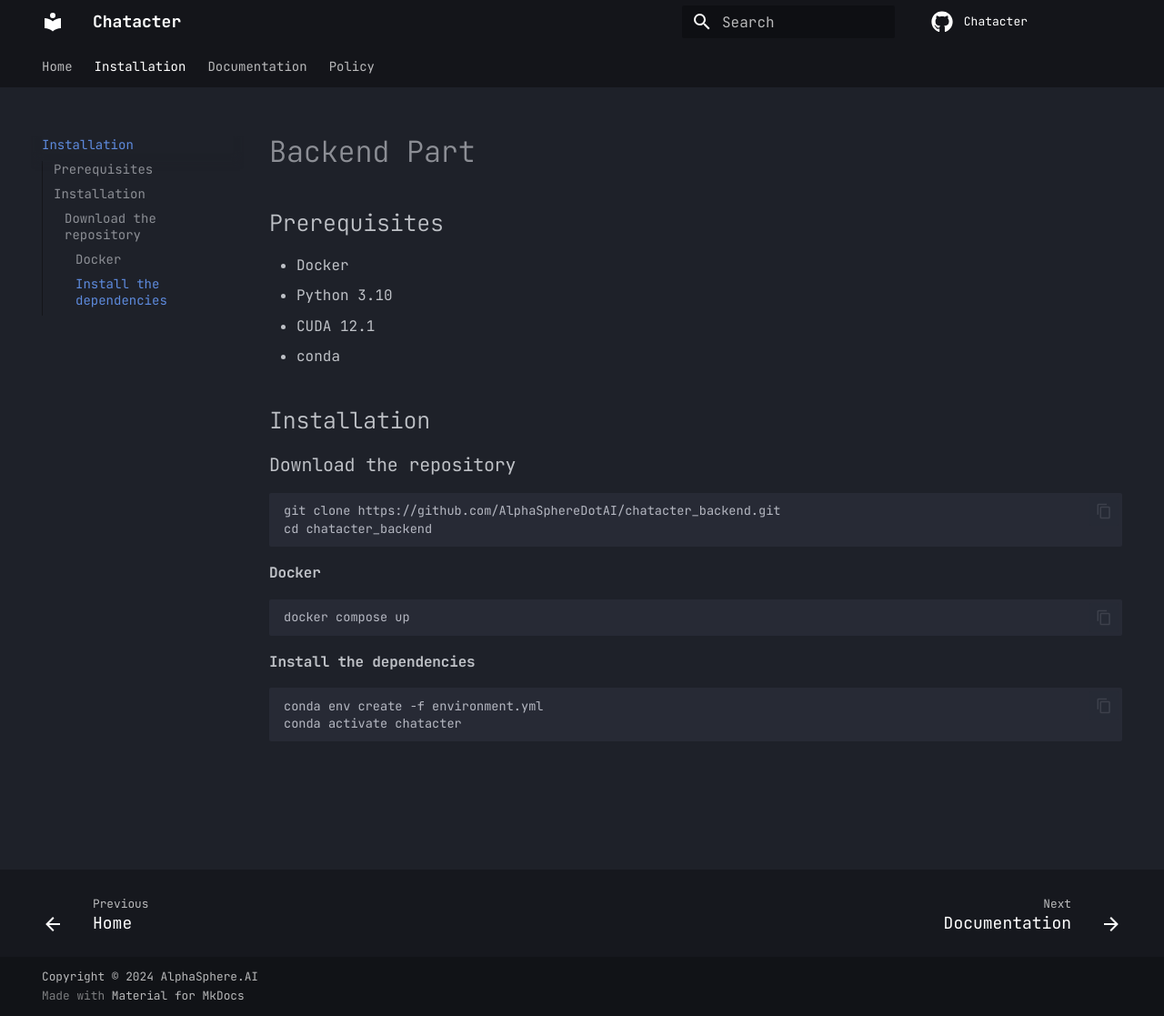
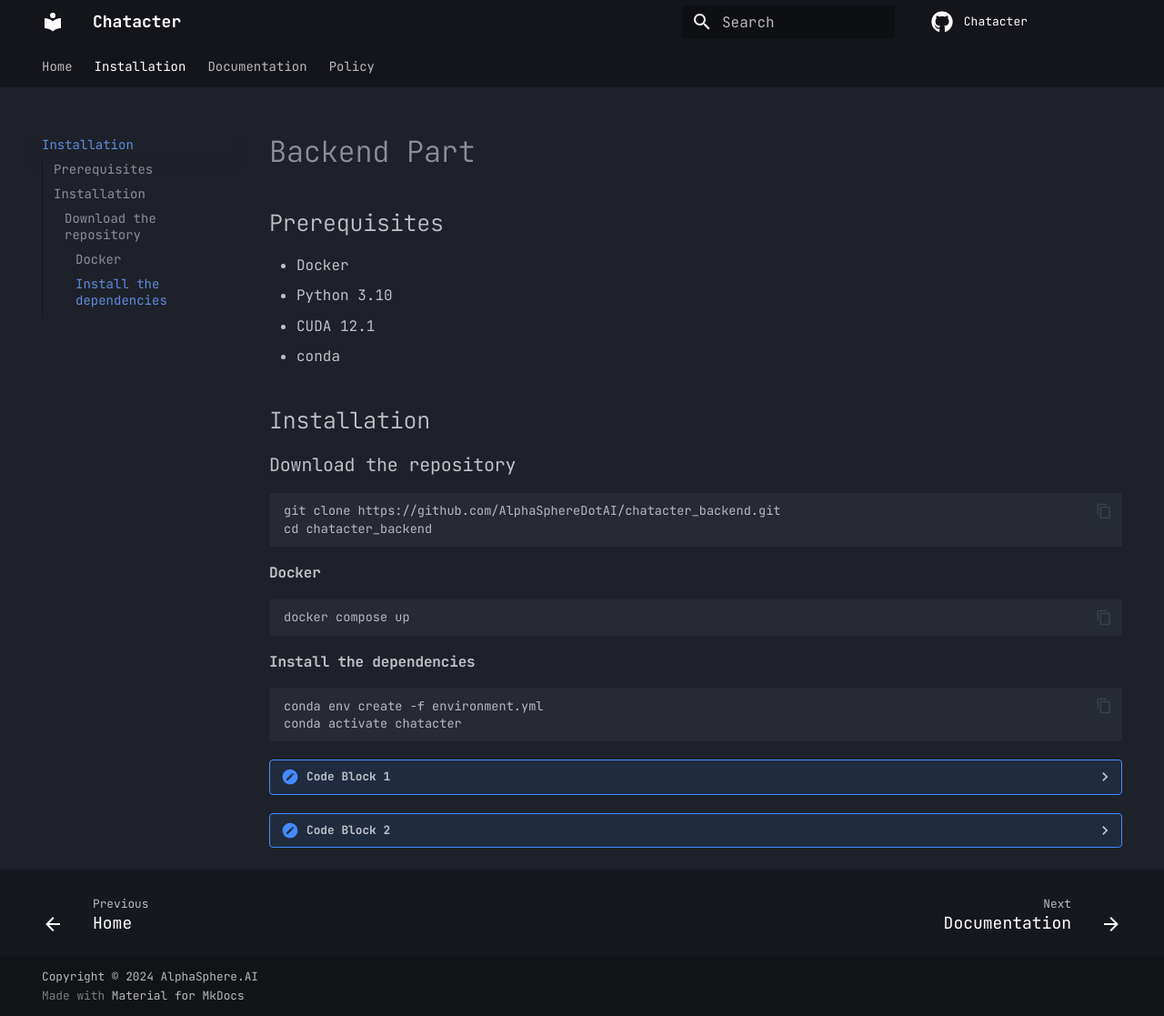
Before and after one commit to AlphaSphereDotAI/chatacter, an MkDocs documentation site: the page built from docs/install.md, in a window 1280 px wide and 1117 px high. Shown: the whole window at 91% size. Built offline with MkDocs 1.6.1 and Material for MkDocs 9.7.7, drawn with Linux system fonts in a browser that asks for light colours; comment, search, counter and statistics services are not loaded.

Commit message:
Update install.md

````diff
--- a/docs/install.md
+++ b/docs/install.md
@@ -28,3 +28,14 @@
 conda env create -f environment.yml
 conda activate chatacter
 ```
+
+<details><summary>Code Block 1</summary>
+  <pre><code>
+  // Code block 1
+  </code></pre>
+</details>
+<details><summary>Code Block 2</summary>
+  <pre><code>
+  // Code block 2
+  </code></pre>
+</details>
````
